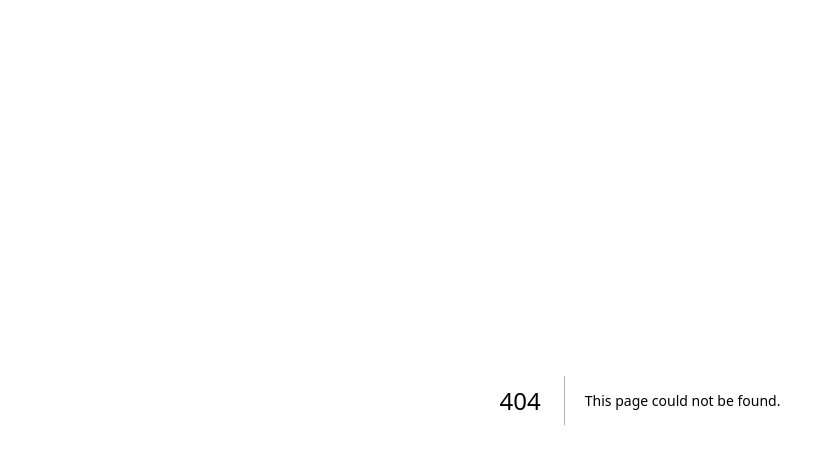
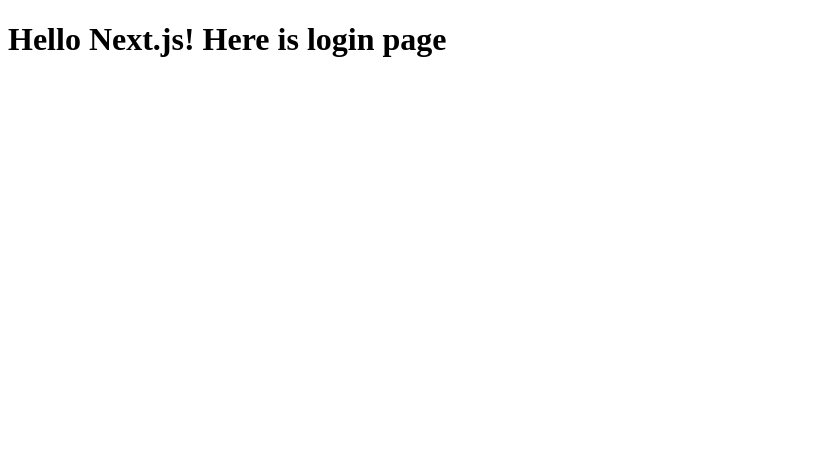
Before and after one commit to minoravelonirina/mino-skincare, a Next.js app: page /login in a window 1280 px wide. Before the commit this address had no page. Shown: the top 464 px of the page, without its empty margins (0-835 px from the left). Built offline with nearby package versions, Linux system fonts and the light colour scheme.

Commit message:
feat: add login page

```diff
--- a/middleware.ts
+++ b/middleware.ts
@@ -2,7 +2,7 @@
 import { NextResponse } from 'next/server'
 import type { NextRequest } from 'next/server'
 
-export function middleware(request: NextRequest) {
+export default function middleware(request: NextRequest) {
   const isAuthenticated = false; // Logique d'auth ici
 
   if (!isAuthenticated && request.nextUrl.pathname.startsWith('/products')) {
--- /dev/null
+++ b/pages/login.tsx
@@ -0,0 +1,3 @@
+export default function Page() {
+  return <h1>Hello Next.js! Here is login page</h1>
+}
```
